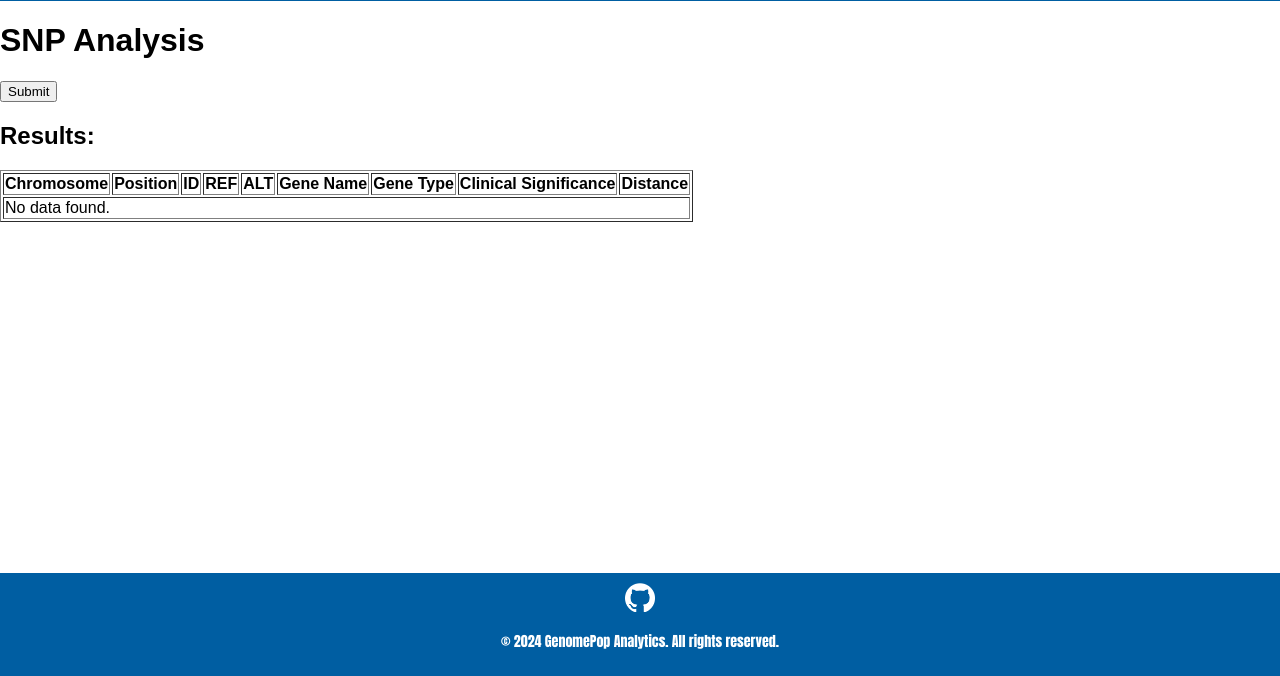
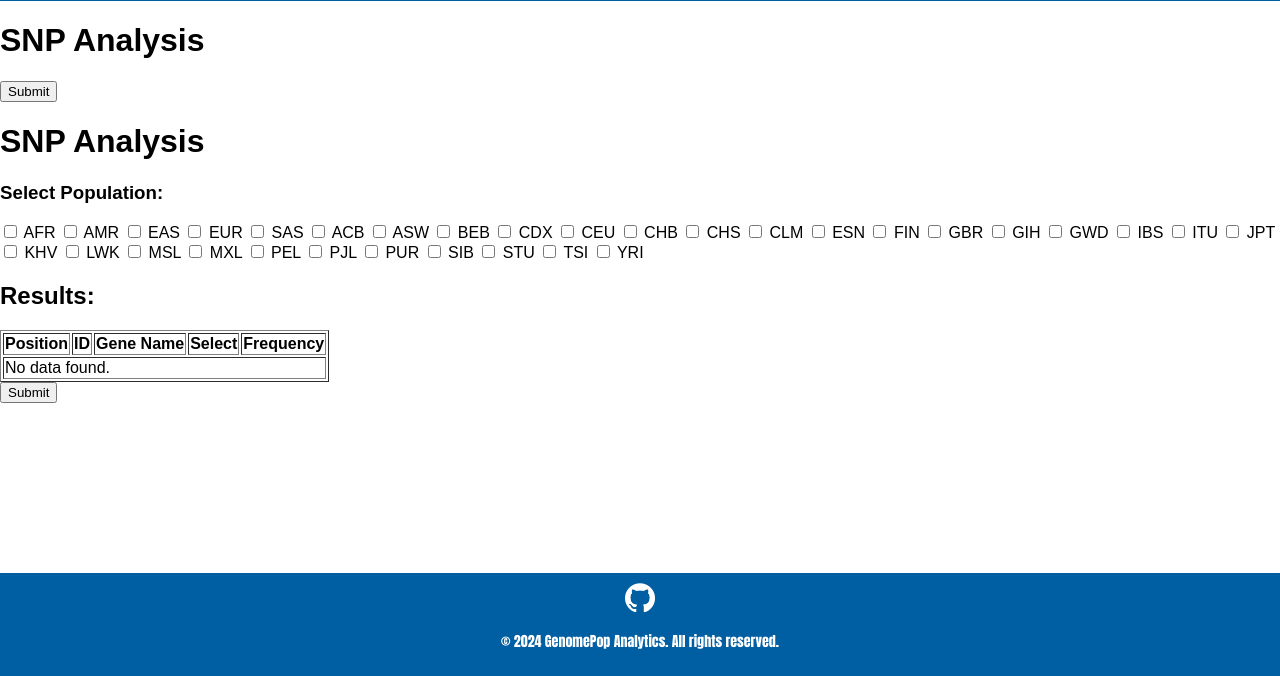
Before and after one commit to Djinho/Population-Genetics-Web-Tool, a Flask app: page /snp-analysis in a window 1280 px wide. Shown: the part 124-800 px from the top of the page. Run offline with Flask 3, Linux system fonts and the light colour scheme; data that the repository does not hold is empty.

Commit message:
changes to the snp analysis page

```diff
--- a/app/main.py
+++ b/app/main.py
@@ -495,31 +495,45 @@ def snp_analysis():
     db = get_db()
     cursor = db.cursor()
 
+    # Define all available populations
+    populations = ['AFR', 'AMR', 'EAS', 'EUR', 'SAS', 'ACB', 'ASW', 'BEB', 'CDX', 'CEU', 'CHB', 'CHS', 'CLM', 'ESN', 'FIN', 'GBR', 'GIH', 'GWD', 'IBS', 'ITU', 'JPT', 'KHV', 'LWK', 'MSL', 'MXL', 'PEL', 'PJL', 'PUR', 'SIB', 'STU', 'TSI', 'YRI']
+
     if request.method == 'POST':
-        # Add the code to handle the form submission and filter the results based on user input
-        pass  # Placeholder for form handling code
+        selected_snps = request.form.getlist('selected_snps')
+        selected_populations = request.form.getlist('selected_populations')
 
-    # Fetch initial data to display on the page
-    cursor.execute('SELECT * FROM SNP_Data')
-    snp_data = cursor.fetchall()
+        # Since multiple populations can be selected, we need to handle them accordingly
+        # For simplicity, let's just handle the first selected population
+        if selected_populations:
+            selected_population = selected_populations[0]
+            population_column = selected_population + '_Frequency'
 
-    # Assuming 'snp_data' is a list of tuples
-    # Convert it to a list of dictionaries
-    snp_data_dicts = []
-    for row in snp_data:
-        snp_data_dicts.append({
-            'Chromosome': row[1],
-            'Position': row[2],
-            'ID': row[3],
-            'REF': row[4],
-            'ALT': row[5],
-            'GeneName': row[6],
-            'GeneType': row[7],
-            'ClinicalSignificance': row[8],
-            'Distance': row[9]
-        })
+            query = f'SELECT Position, ID, GeneName, {population_column} FROM SNP_Data WHERE ID IN ({",".join("?" * len(selected_snps))})'
+            cursor.execute(query, selected_snps)
+            results = cursor.fetchall()
 
-    return render_template('snp_analysis.html', snp_data=snp_data_dicts)
+            # Convert the fetched data into a list of dictionaries
+            snp_data_dicts = [{
+                'Position': row[0],
+                'ID': row[1],
+                'GeneName': row[2],
+                'Frequency': row[4] if len(row) > 3 else None
+            } for row in results]
+
+            return render_template('snp_analysis.html', snp_data=snp_data_dicts, populations=populations, selected_populations=selected_populations)
+
+        else:
+            # Handle the case where no populations are selected
+            return "No population selected", 400
+
+    # Initial GET request
+    else:
+        cursor.execute('SELECT Position, ID, GeneName FROM SNP_Data')
+        snp_data = cursor.fetchall()
+        snp_data_dicts = [{'Position': row[0], 'ID': row[1], 'GeneName': row[2]} for row in snp_data]
+
+        return render_template('snp_analysis.html', snp_data=snp_data_dicts, populations=populations)
+
 
 
 
--- a/app/templates/snp_analysis.html
+++ b/app/templates/snp_analysis.html
@@ -12,41 +12,49 @@
 <body>
     <h1>SNP Analysis</h1>
     <form action="/snp-analysis" method="post">
-        <!-- Add form elements for gene and chromosome selection -->
+        <!-- Include form elements for filtering if needed -->
         <input type="submit" value="Submit">
     </form>
+<body>
+    <h1>SNP Analysis</h1>
+    <form action="/snp-analysis" method="post">
+        <form action="/snp-analysis" method="post">
+            <div class="populations">
+                <h3>Select Population:</h3>
+                {% for population in populations %}
+                <label>
+                    <input type="checkbox" name="selected_populations" value="{{ population }}">
+                    {{ population }}
+                </label>
+                {% endfor %}
+            </div>
+
 
         <h2>Results:</h2>
         <table border="1">
             <tr>
-            <th>Chromosome</th>
                 <th>Position</th>
                 <th>ID</th>
-            <th>REF</th>
-            <th>ALT</th>
                 <th>Gene Name</th>
-            <th>Gene Type</th>
-            <th>Clinical Significance</th>
-            <th>Distance</th>
+                <th>Select</th>
+                <th>Frequency</th>
             </tr>
             {% for entry in snp_data %}
             <tr>
-            <td>{{ entry['Chromosome'] }}</td>
                 <td>{{ entry['Position'] }}</td>
                 <td>{{ entry['ID'] }}</td>
-            <td>{{ entry['REF'] }}</td>
-            <td>{{ entry['ALT'] }}</td>
                 <td>{{ entry['GeneName'] }}</td>
-            <td>{{ entry['GeneType'] }}</td>
-            <td>{{ entry['ClinicalSignificance'] }}</td>
-            <td>{{ entry['Distance'] }}</td>
+                <td><input type="checkbox" name="selected_snps" value="{{ entry['ID'] }}"></td>
+                <td>{{ entry['Frequency'] }}</td>
             </tr>
             {% else %}
             <tr>
-            <td colspan="9">No data found.</td>
+                <td colspan="5">No data found.</td>
             </tr>
             {% endfor %}
         </table>
+        <input type="submit" value="Submit">
+    </form>
 </body>
 </html>
 
```
Also changed, not shown: 1 other file. Lines whose indentation alone changed are shown as unchanged.
